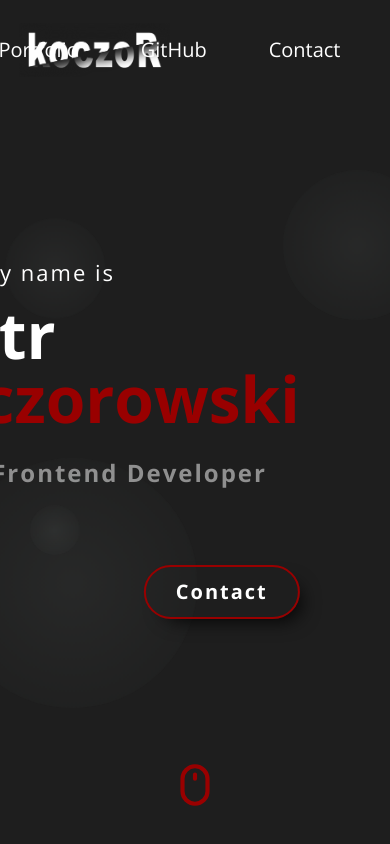
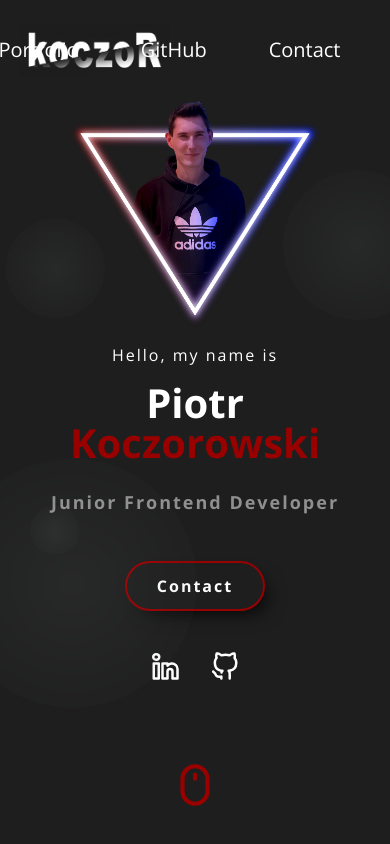
Before and after one commit to koczooR/mywebsite, a React (Create React App) app: page / in a window 390 px wide. Shown: the top 844 px of the page. Built offline with nearby package versions, Linux system fonts and the light colour scheme.

Commit message:
starter rwd

```diff
--- a/src/scss/elements/_starter.scss
+++ b/src/scss/elements/_starter.scss
@@ -99,16 +99,20 @@
   &_container {
     align-items: center;
     display: flex;
+    gap: 20px;
     justify-content: space-between;
     max-width: 90%;
     margin: 0 auto;
     height: 90%;
-    transform: translateY(60px);
     width: 100%;
 
     &__image {
+      align-items: center;
+      display: flex;
+      justify-content: center;
+
       img {
-        width: 80%;
+        width: 600px;
       }
     }
 
@@ -116,7 +120,6 @@
       color: $color-white;
       display: flex;
       flex-direction: column;
-      transform: translateX(-30%);
 
       .title {
         font-size: 22px;
@@ -143,7 +146,7 @@
       }
 
       a {
-        align-self: flex-end;
+        align-self: flex-start;
         color: $color-white;
         cursor: pointer;
         text-decoration: none;
@@ -197,3 +200,103 @@
     }
   }
 }
+
+@media screen and (max-width: 1440px) {
+  .starter {
+    &_container {
+      &__image {
+        img {
+          width: 500px;
+        }
+      }
+
+      &__text {
+        .title {
+          font-size: 18px;
+        }
+
+        h1 {
+          font-size: 50px;
+        }
+
+        .position {
+          font-size: 20px;
+        }
+      }
+    }
+  }
+}
+
+@media screen and (max-width: 1024px) {
+  .starter {
+    &_container {
+      &__image {
+        img {
+          width: 350px;
+        }
+      }
+
+      &__text {
+        .title {
+          font-size: 16px;
+        }
+
+        h1 {
+          font-size: 40px;
+        }
+
+        .position {
+          font-size: 18px;
+          padding-bottom: 50px;
+        }
+
+        a {
+          font-size: 16px;
+        }
+      }
+    }
+  }
+}
+
+@media screen and (max-width: 768px) {
+  .starter {
+    &_container {
+      align-items: center;
+      flex-direction: column;
+      justify-content: center;
+
+      &__image {
+        img {
+          width: 250px;
+        }
+      }
+
+      &__text {
+        align-items: center;
+        text-align: center;
+
+        .title {
+          font-size: 16px;
+        }
+
+        h1 {
+          font-size: 40px;
+        }
+
+        .position {
+          font-size: 18px;
+        }
+
+        a {
+          align-self: center;
+          font-size: 16px;
+          margin-bottom: 20px;
+        }
+      }
+
+      &__icons {
+        flex-direction: row;
+      }
+    }
+  }
+}
```
